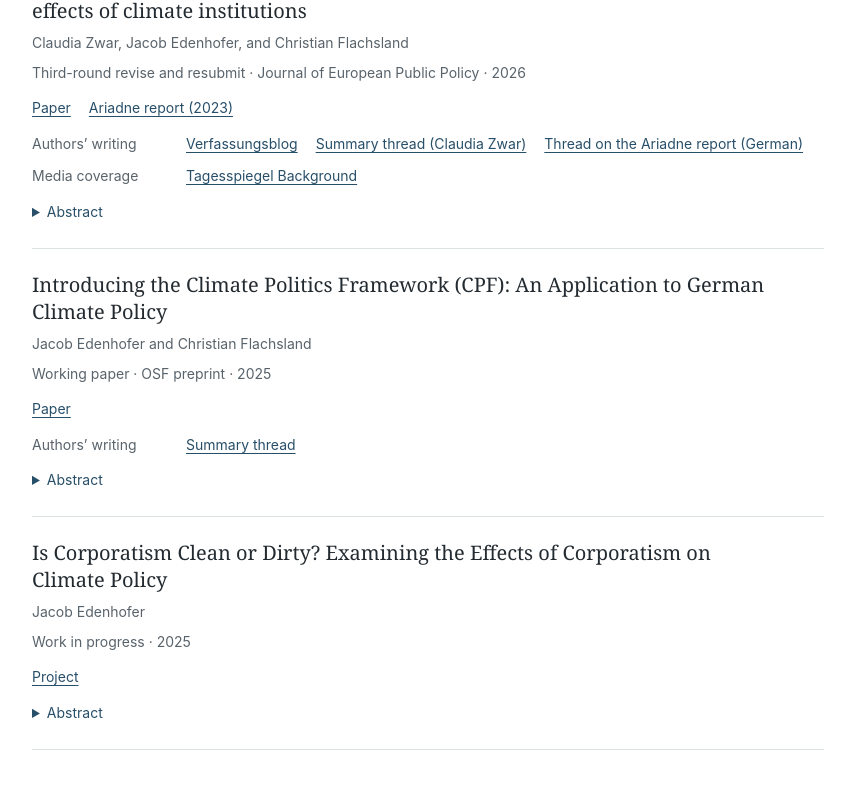
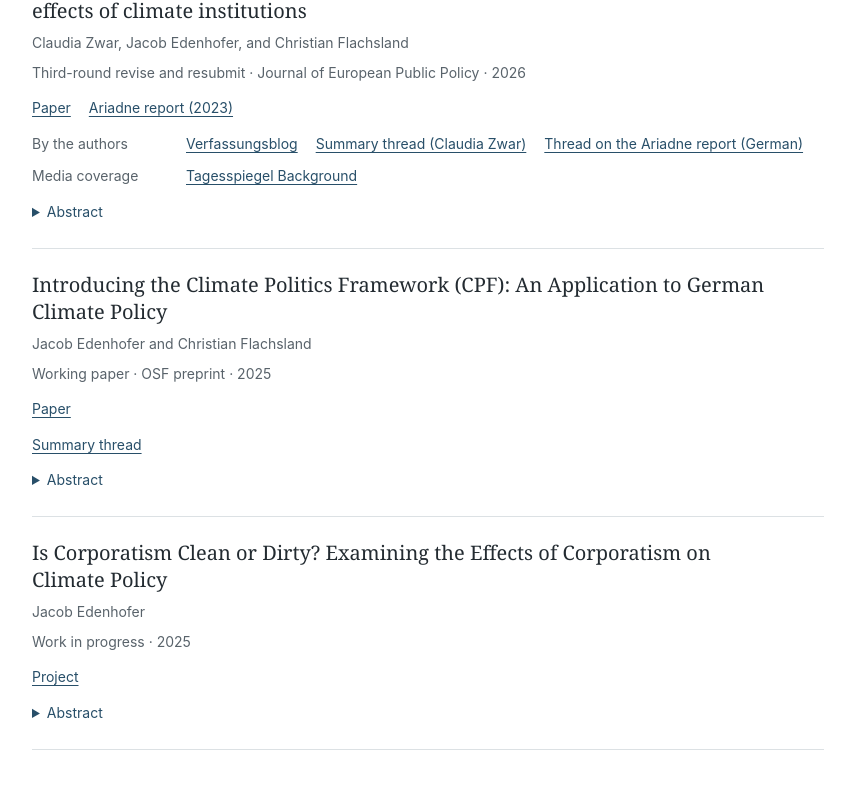
Before and after one commit to jacob-edenhofer/Website, a Next.js app: page /research in a window 1280 px wide. Shown: the part 893-1687 px from the top of the page, without its empty margins (178-1033 px from the left). Built offline with nearby package versions, Linux system fonts and the light colour scheme.

Commit message:
Show authors heading only beside media coverage

```diff
--- a/app/components/PaperEntry.tsx
+++ b/app/components/PaperEntry.tsx
@@ -10,8 +10,9 @@ export function PaperEntry({ paper }: { paper: ResearchItem }) {
     ? paper.abstract.split(/\n\s*\n/)
     : [paper.abstract.replace(/\s*\n\s*/g, " ")];
   const researchLinks = paper.links.filter((link) => link.category === "research");
+  const hasMediaCoverage = paper.links.some((link) => link.category === "coverage");
   const commentaryGroups = [
-    { category: "authors", title: "Authors’ writing" },
+    { category: "authors", title: "By the authors" },
     { category: "coverage", title: "Media coverage" },
   ].map((group) => ({
     ...group,
@@ -32,7 +33,7 @@ export function PaperEntry({ paper }: { paper: ResearchItem }) {
           </div>
         )}
         {commentaryGroups.length > 0 && (
-          <dl className="paper-link-groups">
+          hasMediaCoverage ? <dl className="paper-link-groups">
             {commentaryGroups.map((group) => (
               <div className="paper-link-group" key={group.category}>
                 <dt>{group.title}</dt>
@@ -44,6 +45,11 @@ export function PaperEntry({ paper }: { paper: ResearchItem }) {
               </div>
             ))}
           </dl>
+          : <div className="paper-links">
+              {commentaryGroups.flatMap((group) => group.links).map((link) => (
+                <a href={link.href} key={link.href}>{link.label}</a>
+              ))}
+            </div>
         )}
       </div>
       {paper.abstract ? (
```
